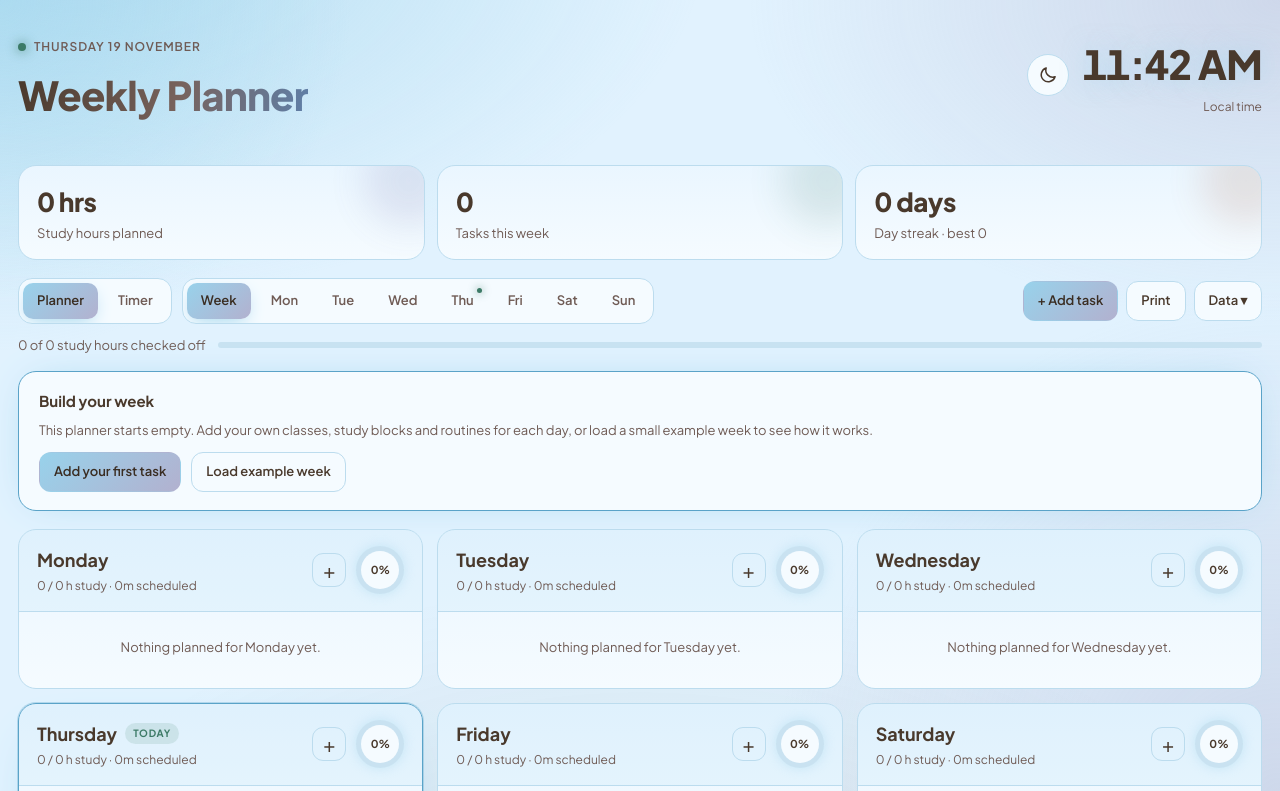
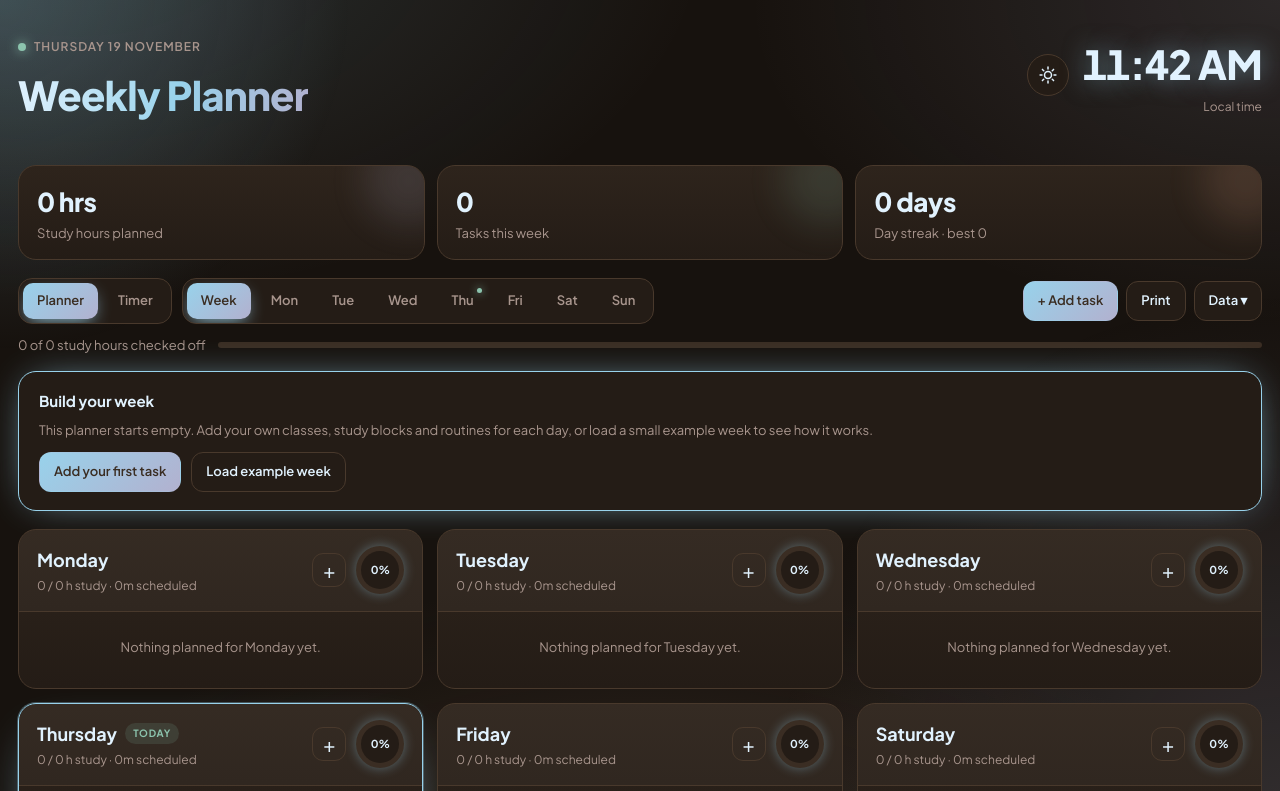
Before and after one commit to HMZYMN/Weekly-Planner, a plain HTML site: page index.html in a window 1280 px wide. Both pictures are taken after a click on the button "Switch to dark theme". Shown: the top 791 px of the page. Drawn offline with Linux system fonts and the light colour scheme.

Commit message:
Add files via upload

```diff
--- a/index.html
+++ b/index.html
@@ -7,40 +7,56 @@
 <link rel="manifest" href="manifest.webmanifest">
 <link rel="icon" href="icon-192.png" type="image/png">
 <link rel="apple-touch-icon" href="apple-touch-icon.png">
-<meta name="theme-color" content="#2a211a">
+<meta name="theme-color" content="#e1f2fe">
 <meta name="mobile-web-app-capable" content="yes">
 <meta name="apple-mobile-web-app-capable" content="yes">
 <meta name="apple-mobile-web-app-title" content="Planner">
 <meta name="apple-mobile-web-app-status-bar-style" content="black-translucent">
 <link rel="stylesheet" href="https://fonts.googleapis.com/css2?family=Plus+Jakarta+Sans:wght@400;500;600;700;800&display=swap">
-<script>try{var _t=localStorage.getItem("weeklyPlannerTheme");document.documentElement.dataset.theme=_t==="light"?"light":"dark"}catch(e){document.documentElement.dataset.theme="dark"}</script>
+<script>try{var _t=localStorage.getItem("weeklyPlannerTheme");document.documentElement.dataset.theme=_t==="light"||_t==="dark"?_t:(matchMedia("(prefers-color-scheme: dark)").matches?"dark":"light")}catch(e){document.documentElement.dataset.theme="light"}</script>
 <style>
 html{background:var(--bg)}
-/* Palette: 98d2eb sky blue, e1f2fe alice blue, b2b1cf periwinkle, 77625c taupe grey, 49392c taupe */
-:root,:root[data-theme="dark"]{
+/* Theme tokens: light by default, dark when the system prefers it, and a manual toggle (data-theme) that overrides both */
+:root,:root[data-theme="light"]{
+color-scheme:light;
+--bg:#e1f2fe;--surface:#ffffff;--border:#b2b1cf;--text:#49392c;--text-muted:#77625c;--accent:#98d2eb;--accent-2:#b2b1cf;
+--surface2:#f1f8fe;--line:var(--border);--line-strong:#9a99bd;
+--ink:var(--text);--ink-soft:#5f4d42;--muted:var(--text-muted);--muted2:#9a8d8a;--track:#d3d2e4;
+--accent-strong:#5aa3c8;--accent2:var(--accent-2);
+--study:#6a68a3;--class:#2f81a8;--lab:#a85e3c;--gym:#9a5578;--travel:#77625c;--personal:#3c7a66;--ok:#3c7a66;
+--miss:#b3403f;--miss-text:#9a8283;--warn:#8a5a00;--hot:#c0532b;
+--grad:linear-gradient(135deg,#98d2eb,#b2b1cf);--grad-bar:linear-gradient(90deg,#98d2eb,#b2b1cf);--on-accent:#3a2d22;
+--hover:#49392c0d;--hover2:#49392c17;--tint:#98d2eb22;--tick:#ffffff;
+--shadow-c:#49392c33;--backdrop:#49392c88;--glow1:#98d2eb77;--glow2:#b2b1cf66;
+--page-bg:radial-gradient(900px 520px at 6% -8%,#98d2eb99,transparent 70%),radial-gradient(760px 460px at 100% 0,#b2b1cf66,transparent 70%),radial-gradient(900px 520px at 50% 118%,#77625c22,transparent 70%),#e1f2fe;
+--h1-grad:linear-gradient(100deg,#49392c,#77625c 55%,#5f7fa8)}
+@media (prefers-color-scheme: dark){
+:root:not([data-theme]){
 color-scheme:dark;
---bg:#2a211a;--surface:#352a21;--surface2:#49392c;--line:#5d4b3e;--line-strong:#77625c;
---ink:#e1f2fe;--ink-soft:#c8dbe8;--muted:#b2b1cf;--muted2:#8d8590;--track:#5a483b;
---accent:#98d2eb;--accent-strong:#98d2eb;--accent2:#b2b1cf;--sky:#98d2eb;--peri:#b2b1cf;
+--bg:#17120e;--surface:#241c16;--border:#49392c;--text:#e1f2fe;--text-muted:#a8958d;--accent:#98d2eb;--accent-2:#b2b1cf;
+--surface2:#2e241c;--line:var(--border);--line-strong:#6a574b;
+--ink:var(--text);--ink-soft:#c8dbe8;--muted:var(--text-muted);--muted2:#7d6f69;--track:#3a2d23;
+--accent-strong:#98d2eb;--accent2:var(--accent-2);
 --study:#b2b1cf;--class:#98d2eb;--lab:#E0A184;--gym:#D69BB5;--travel:#A8938C;--personal:#8CC4AE;--ok:#8CC4AE;
 --miss:#EE8E8E;--miss-text:#a8908f;--warn:#E6C98F;--hot:#EE9A6B;
 --grad:linear-gradient(135deg,#98d2eb,#b2b1cf);--grad-bar:linear-gradient(90deg,#98d2eb,#b2b1cf);--on-accent:#3a2d22;
---hover:#ffffff0d;--hover2:#ffffff17;--tint:#ffffff08;--tick:#2a211a;
---shadow-c:#000a;--backdrop:#1c1510cc;--glow1:#98d2eb3a;--glow2:#b2b1cf2a;
---page-bg:radial-gradient(900px 520px at 6% -8%,#98d2eb2a,transparent 70%),radial-gradient(760px 460px at 100% 0,#b2b1cf26,transparent 70%),radial-gradient(900px 520px at 50% 118%,#77625c55,transparent 70%),#2a211a;
+--hover:#ffffff0d;--hover2:#ffffff17;--tint:#ffffff08;--tick:#17120e;
+--shadow-c:#000a;--backdrop:#0c0907cc;--glow1:#98d2eb3a;--glow2:#b2b1cf2a;
+--page-bg:radial-gradient(900px 520px at 6% -8%,#98d2eb26,transparent 70%),radial-gradient(760px 460px at 100% 0,#b2b1cf22,transparent 70%),radial-gradient(900px 520px at 50% 118%,#49392c88,transparent 70%),#17120e;
+--h1-grad:linear-gradient(100deg,#e1f2fe,#98d2eb 55%,#b2b1cf)}}
+:root[data-theme="dark"]{
+color-scheme:dark;
+--bg:#17120e;--surface:#241c16;--border:#49392c;--text:#e1f2fe;--text-muted:#a8958d;--accent:#98d2eb;--accent-2:#b2b1cf;
+--surface2:#2e241c;--line:var(--border);--line-strong:#6a574b;
+--ink:var(--text);--ink-soft:#c8dbe8;--muted:var(--text-muted);--muted2:#7d6f69;--track:#3a2d23;
+--accent-strong:#98d2eb;--accent2:var(--accent-2);
+--study:#b2b1cf;--class:#98d2eb;--lab:#E0A184;--gym:#D69BB5;--travel:#A8938C;--personal:#8CC4AE;--ok:#8CC4AE;
+--miss:#EE8E8E;--miss-text:#a8908f;--warn:#E6C98F;--hot:#EE9A6B;
+--grad:linear-gradient(135deg,#98d2eb,#b2b1cf);--grad-bar:linear-gradient(90deg,#98d2eb,#b2b1cf);--on-accent:#3a2d22;
+--hover:#ffffff0d;--hover2:#ffffff17;--tint:#ffffff08;--tick:#17120e;
+--shadow-c:#000a;--backdrop:#0c0907cc;--glow1:#98d2eb3a;--glow2:#b2b1cf2a;
+--page-bg:radial-gradient(900px 520px at 6% -8%,#98d2eb26,transparent 70%),radial-gradient(760px 460px at 100% 0,#b2b1cf22,transparent 70%),radial-gradient(900px 520px at 50% 118%,#49392c88,transparent 70%),#17120e;
 --h1-grad:linear-gradient(100deg,#e1f2fe,#98d2eb 55%,#b2b1cf)}
-:root[data-theme="light"]{
-color-scheme:light;
---bg:#e1f2fe;--surface:#f5fbff;--surface2:#eaf6ff;--line:#bcdcee;--line-strong:#8fb9d3;
---ink:#49392c;--ink-soft:#5f4d42;--muted:#6f5b55;--muted2:#9a8d8a;--track:#c9e2f1;
---accent:#98d2eb;--accent-strong:#5aa3c8;--accent2:#b2b1cf;--sky:#98d2eb;--peri:#b2b1cf;
---study:#6a68a3;--class:#2f81a8;--lab:#a85e3c;--gym:#9a5578;--travel:#77625c;--personal:#3c7a66;--ok:#3c7a66;
---miss:#b3403f;--miss-text:#9a8283;--warn:#8a5a00;--hot:#c0532b;
---grad:linear-gradient(135deg,#98d2eb,#b2b1cf);--grad-bar:linear-gradient(90deg,#98d2eb,#b2b1cf);--on-accent:#3a2d22;
---hover:#49392c0d;--hover2:#49392c17;--tint:#98d2eb22;--tick:#f5fbff;
---shadow-c:#49392c33;--backdrop:#49392c88;--glow1:#98d2eb77;--glow2:#b2b1cf66;
---page-bg:radial-gradient(900px 520px at 6% -8%,#98d2eb99,transparent 70%),radial-gradient(760px 460px at 100% 0,#b2b1cf66,transparent 70%),radial-gradient(900px 520px at 50% 118%,#77625c22,transparent 70%),#e1f2fe;
---h1-grad:linear-gradient(100deg,#49392c,#77625c 55%,#5f7fa8)}
 :root{box-sizing:border-box;padding-top:env(safe-area-inset-top,0px);padding-bottom:env(safe-area-inset-bottom,0px)}
 html{height:auto;scroll-padding-top:env(safe-area-inset-top,0px)}
 *,*::before,*::after{box-sizing:inherit}
@@ -745,12 +761,13 @@ document.addEventListener("visibilitychange",()=>{if(!document.hidden)checkNotif
 const htmlEl=document.documentElement;
 function applyTheme(t,save){
   htmlEl.dataset.theme=t;
-  const m=document.querySelector('meta[name="theme-color"]');if(m)m.content=t==="light"?"#e1f2fe":"#2a211a";
+  const m=document.querySelector('meta[name="theme-color"]');if(m)m.content=t==="light"?"#e1f2fe":"#17120e";
   $("themeBtn").setAttribute("aria-label",t==="light"?"Switch to dark theme":"Switch to light theme");
   if(save){try{localStorage.setItem("weeklyPlannerTheme",t)}catch(e){}}
 }
 $("themeBtn").onclick=()=>applyTheme(htmlEl.dataset.theme==="light"?"dark":"light",true);
 applyTheme(htmlEl.dataset.theme==="light"?"light":"dark",false);
+try{matchMedia("(prefers-color-scheme: dark)").addEventListener("change",e=>{let saved=null;try{saved=localStorage.getItem("weeklyPlannerTheme")}catch(x){}if(!saved)applyTheme(e.matches?"dark":"light",false)})}catch(e){}
 let printTheme=null;
 addEventListener("beforeprint",()=>{printTheme=htmlEl.dataset.theme;htmlEl.dataset.theme="light"});
 addEventListener("afterprint",()=>{if(printTheme)htmlEl.dataset.theme=printTheme;printTheme=null});
--- a/sw.js
+++ b/sw.js
@@ -1,5 +1,5 @@
 // Bump this number whenever you update index.html so phones refresh their saved copy.
-const CACHE = "weekly-planner-v11";
+const CACHE = "weekly-planner-v12";
 const FILES = ["./", "./index.html", "./manifest.webmanifest", "./icon-192.png", "./icon-512.png", "./apple-touch-icon.png"];
 
 self.addEventListener("install", e => {
```
Also changed, not shown: apple-touch-icon.png, icon-192.png, icon-512.png, manifest.webmanifest.
